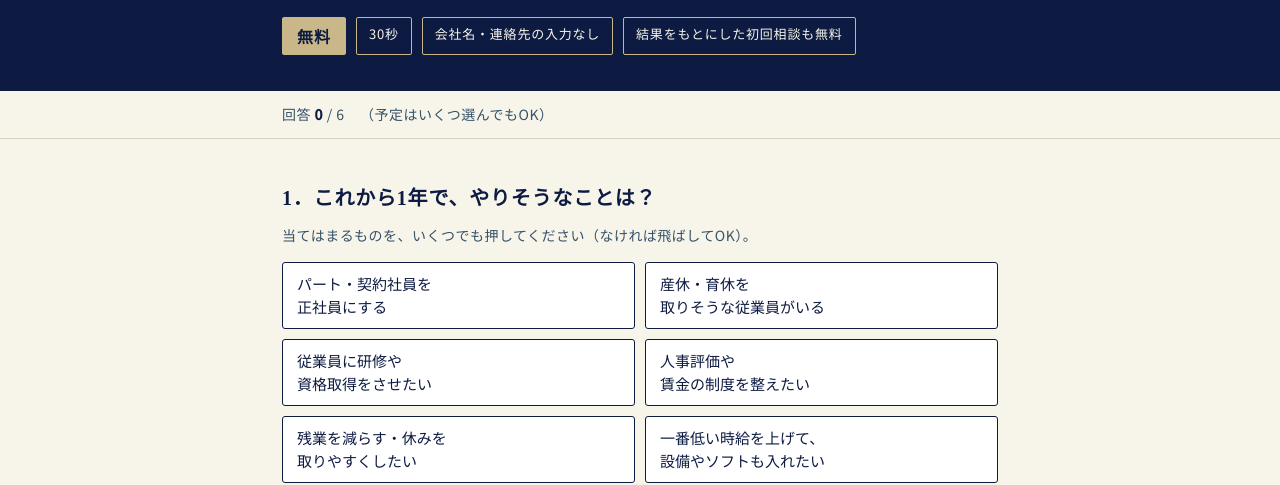
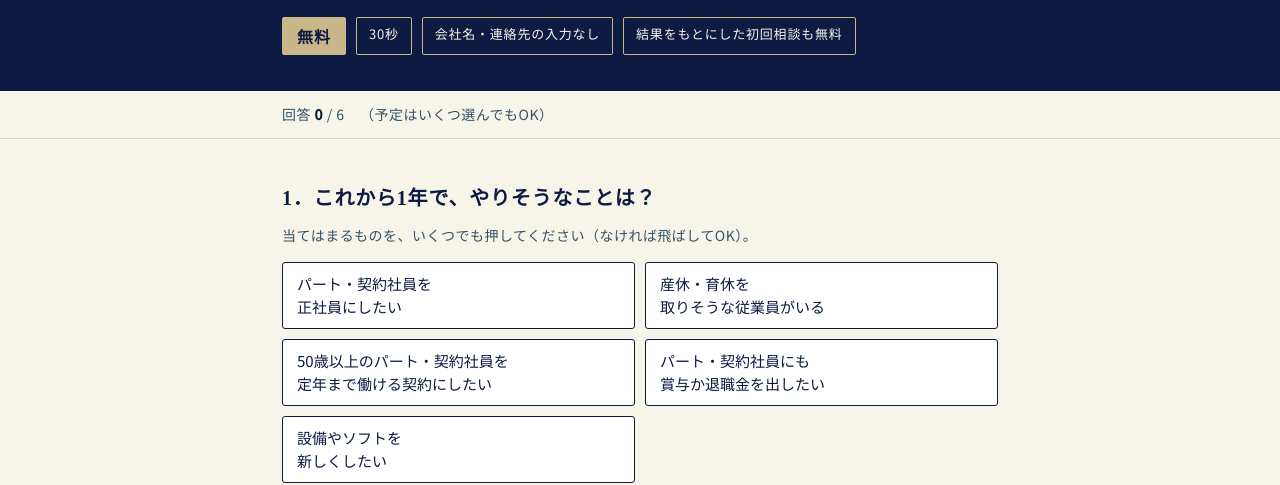
Before and after one commit to exhoumu/exhoumu.github.io, a plain HTML site: page check.html in a window 1280 px wide. Shown: the part 347-832 px from the top of the page. Drawn offline with Linux system fonts and the light colour scheme.

Commit message:
30秒チェック：助成金のラインナップと言葉を見直し（人開金・評価制度を外し、無期転換・賞与退職金を追加、設備は業務改善と働き方改革をまとめて表示）
Co-Authored-By: Claude Opus 5.5 <noreply@anthropic.com>
Claude-Session: https://claude.ai/code/session_014weCxJY7tZ5NugDZfqVeVQ

```diff
--- a/check.html
+++ b/check.html
@@ -152,19 +152,26 @@ const BASE = [
   {id:'keiyaku', q:'従業員全員と、雇用契約書（労働条件通知書）を交わしていますか？', h:'', ng:'労働条件の書面', why:'申請の際に提出を求められることが多い書類です。労働条件の明示は法律上の義務でもあります。'},
   {id:'chobo', q:'毎日の出退勤の時刻と、毎月の給与の内訳を記録していますか？', h:'出勤簿（タイムカード）と賃金台帳のことです。給与ソフトで作っていれば「はい」です。', ng:'出勤簿・賃金台帳', why:'多くの助成金で提出を求められます。記録がないと、要件を満たしていることを示せません。'},
   {id:'kisoku', q:'就業規則がありますか？', h:'従業員が10人以上の会社は、労働基準監督署への届出が必要です。', ng:'就業規則', why:'多くの助成金は、取り組む制度を就業規則に定めていることが条件です。'},
-  {id:'zangyo', q:'残業代を法律どおりに支払い、残業がある場合は36協定を届け出ていますか？', h:'残業がない場合は「はい」を選んでください。', ng:'残業代と36協定', why:'残業代の未払いや36協定のない残業は法令違反になり、助成金を受けられない原因になります。'}
+  {id:'zangyo', q:'残業代を法律どおりに支払い、残業がある場合は36協定を届け出ていますか？', h:'36協定は、残業をさせるために労働基準監督署へ出す届出です。残業がない場合は「はい」を選んでください。', ng:'残業代と36協定', why:'残業代の未払いや36協定のない残業は法令違反になり、助成金を受けられない原因になります。'}
+];
+const PLANS = [
+  {id:'seishain', label:'パート・契約社員を<br>正社員にしたい'},
+  {id:'ikukyu', label:'産休・育休を<br>取りそうな従業員がいる'},
+  {id:'muki', label:'50歳以上のパート・契約社員を<br>定年まで働ける契約にしたい'},
+  {id:'shoyo', label:'パート・契約社員にも<br>賞与か退職金を出したい'},
+  {id:'setsubi', label:'設備やソフトを<br>新しくしたい'}
 ];
 const SUBS = [
-  {id:'seishain', plan:'パート・契約社員を<br>正社員にする', name:'キャリアアップ助成金', course:'正社員化コース', amt:'1人あたり 40万〜80万円', amtNote:'有期雇用から正社員にした場合', merits:['人が定着しやすくなる','求人に「正社員登用あり」と書けて、採用に強くなる'], need:['koyo','nofu','keiyaku','chobo','kisoku'], cond:'正社員にする前に、就業規則などに転換制度を定め、計画を届け出る必要があります。', link:'https://www.mhlw.go.jp/stf/seisakunitsuite/bunya/package_00007.html'},
-  {id:'ikukyu', plan:'産休・育休を<br>取りそうな従業員がいる', name:'両立支援等助成金', course:'育児休業等支援コース／出生時両立支援コース（男性の育休）／育休中等業務代替支援コース', amt:'育休の取得時 30万円 など', amtNote:'復帰時にも支給。男性の育休は1人目20万円（条件で30万円）。休業中の仕事を代わりに担う人への手当や、代わりの人の雇用にも支給（代わりの人を新たに雇い1年以上なら81万円など）。組み合わせて申請できます', merits:['「産休・育休が取れる会社」として、採用で選ばれやすくなる','休む人がいても回る職場の仕組みができ、復帰後も辞めにくくなる'], need:['koyo','nofu','keiyaku','chobo','kisoku'], cond:'育休の制度を就業規則に定め、面談や業務の引継ぎなど決められた手順を育休の前に行う必要があります。産休から続けて育休を取る場合も対象です。', link:'https://www.mhlw.go.jp/content/001716053.pdf'},
-  {id:'kenshu', plan:'従業員に研修や<br>資格取得をさせたい', name:'人材開発支援助成金', course:'人材育成支援コースなど', amt:'研修費の一部＋研修中の賃金の一部', amtNote:'コースや研修の時間によって変わります', merits:['研修費の負担を抑えて、人が育つ','できる仕事が増え、任せられる人が増える'], need:['koyo','nofu','keiyaku','chobo'], cond:'研修を始める前に計画を届け出る必要があります。', link:'https://www.mhlw.go.jp/stf/seisakunitsuite/bunya/koyou_roudou/koyou/kyufukin/d01-1.html'},
-  {id:'hyoka', plan:'人事評価や<br>賃金の制度を整えたい', name:'人材確保等支援助成金', course:'雇用管理制度・雇用環境整備助成コース', amt:'人事評価制度の導入で 50万円', amtNote:'賃金規定制度なども対象。賃上げを行わない場合は40万円', merits:['評価の基準がはっきりして、不満や離職が減る','昇給や賞与の説明がしやすくなる'], need:['koyo','nofu','keiyaku','chobo','kisoku'], cond:'制度を導入したあと、離職率が下がることが支給の条件です。', link:'https://www.mhlw.go.jp/stf/seisakunitsuite/bunya/package_00007.html'},
-  {id:'jikan', plan:'残業を減らす・休みを<br>取りやすくしたい', name:'働き方改革推進支援助成金', course:'労働時間短縮・年休促進支援コース', amt:'かかった費用の 原則3/4', amtNote:'上限は取り組みの成果目標によって25万〜250万円など', merits:['勤怠の記録が正確になり、未払い残業のリスクが減る','休みが取りやすくなり、採用でアピールできる'], need:['koyo','nofu','chobo','zangyo'], cond:'勤怠管理のソフトや機器の導入などが対象です。毎年度、受付期間と予算に限りがあります。', link:'https://www.mhlw.go.jp/content/001696140.pdf'},
-  {id:'chinage', plan:'一番低い時給を上げて、<br>設備やソフトも入れたい', name:'業務改善助成金', course:'', amt:'設備費の 最大4/5（上限 最大600万円）', amtNote:'時給を50円以上引き上げることなどが条件', merits:['設備で仕事が速くなり、賃上げの原資をつくれる','最低賃金の引き上げに前もって備えられる'], need:['koyo','nofu','chobo'], cond:'例年、最低賃金が改定される秋の前に受付があります。申請前に賃上げや設備の購入をすると対象外です。', link:'https://www.mhlw.go.jp/content/11200000/001693381.pdf'}
+  {id:'seishain', p:'seishain', name:'キャリアアップ助成金', course:'正社員化コース', amt:'1人あたり 40万〜80万円', amtNote:'契約期間のあるパート・契約社員を正社員にした場合。雇ってからの期間などで金額が変わります', merits:['人が定着しやすくなる','求人に「正社員登用あり」と書けて、採用に強くなる'], need:['koyo','nofu','keiyaku','chobo','kisoku'], cond:'正社員にする前に、「正社員になれる制度」を就業規則に書き、計画を労働局に出しておく必要があります。正社員にしたあとの給与を、前より3%以上上げることも条件です。', link:'https://www.mhlw.go.jp/stf/seisakunitsuite/bunya/package_00007.html'},
+  {id:'ikukyu', p:'ikukyu', name:'両立支援等助成金', course:'育児休業等支援コース など', amt:'1人につき 60万円', amtNote:'育休を取ったときに30万円、育休から職場に戻ったときに30万円。1つの会社で2人まで。ほかに、男性が育休を取ったとき（1人目20万円〜）や、休んでいる人の仕事を代わりに担う人に手当を出したときなどにも出ます', merits:['「産休・育休が取れる会社」として、採用で選ばれやすくなる','休む人がいても回る職場の仕組みができ、復帰後も辞めにくくなる'], need:['koyo','nofu','keiyaku','chobo','kisoku'], cond:'育休を取る前に、本人と面談して復帰までの計画をつくり、仕事の引継ぎをするなど、決められた手順が必要です。育休の制度を就業規則に書いておくことも条件です。産休から続けて育休を取る場合も対象です。', link:'https://www.mhlw.go.jp/content/001716053.pdf'},
+  {id:'muki', p:'muki', name:'65歳超雇用推進助成金', course:'高年齢者無期雇用転換コース', amt:'1人あたり 40万円', amtNote:'1年に10人まで。対象は、50歳以上で定年より前のパート・契約社員です', merits:['ベテランが安心して長く働けて、技術や経験が社内に残る','人手が足りない中でも、経験のある人を手放さずに済む'], need:['koyo','nofu','keiyaku','chobo','kisoku'], cond:'契約を変える前に、「定年まで働ける契約に変える制度」を就業規則に書き、変える日の3か月前までに計画を出しておく必要があります。契約期間のある働き方を、通算1年以上5年以内続けている人が対象です。', link:'https://www.mhlw.go.jp/stf/newpage_55142.html'},
+  {id:'shoyo', p:'shoyo', name:'キャリアアップ助成金', course:'賞与・退職金制度導入コース', amt:'1つの事業所につき 40万円', amtNote:'賞与と退職金を同時に始めると56.8万円', merits:['パートや契約社員のやる気が上がり、辞めにくくなる','「パートにも賞与あり」と求人に書けて、採用に強くなる'], need:['koyo','nofu','keiyaku','chobo','kisoku'], cond:'パート・契約社員の全員に賞与か退職金を出す制度を就業規則に書き、計画を先に出しておく必要があります。賞与は1人5万円以上（6か月分として）などの決まりがあり、そのために基本給を下げることはできません。', link:'https://www.mhlw.go.jp/content/001508011.pdf'},
+  {id:'chinage', p:'setsubi', name:'業務改善助成金', course:'', amt:'かかった費用の 最大4/5（上限 最大600万円）', amtNote:'社内で一番低い時給を50円以上上げることが条件です。上限は、上げる額と人数で変わります', merits:['設備で仕事が速くなり、賃上げの元手をつくれる','最低賃金の引き上げに前もって備えられる'], need:['koyo','nofu','chobo'], cond:'例年、最低賃金が変わる秋の前に受付があります。申請の前に時給を上げたり、設備を買ったりすると対象外です。', link:'https://www.mhlw.go.jp/content/11200000/001693381.pdf'},
+  {id:'jikan', p:'setsubi', name:'働き方改革推進支援助成金', course:'労働時間短縮・年休促進支援コース', amt:'かかった費用の 原則3/4（上限 最大250万円）', amtNote:'勤怠管理のソフトや、仕事を効率よくする機器などが対象です。残業を減らす・休みを取りやすくするといった目標の達成が条件で、上限は目標によって25万〜250万円。賃上げをすると上乗せがあります', merits:['勤怠の記録が正確になり、未払い残業のリスクが減る','休みが取りやすくなり、採用でアピールできる'], need:['koyo','nofu','chobo','zangyo'], cond:'買う前に申請し、交付が決まってから買う必要があります。毎年度、受付期間と予算に限りがあります。', link:'https://www.mhlw.go.jp/content/001696140.pdf'}
 ];
 const A = {}; const P = new Set();
 const plans = document.getElementById('plans');
-plans.innerHTML = SUBS.map(x=>`<button type="button" data-p="${x.id}" aria-pressed="false">${x.plan}</button>`).join('');
+plans.innerHTML = PLANS.map(x=>`<button type="button" data-p="${x.id}" aria-pressed="false">${x.label}</button>`).join('');
 plans.addEventListener('click', e=>{const b=e.target.closest('button'); if(!b) return; const id=b.dataset.p; if(P.has(id)){P.delete(id);b.setAttribute('aria-pressed','false')}else{P.add(id);b.setAttribute('aria-pressed','true')}});
 const qs = document.getElementById('qs');
 qs.innerHTML = BASE.map((x,i)=>`<div class="q" data-i="${x.id}"><p><span class="no-num">${i+1}</span>${x.q}</p><small>${x.h}</small><div class="ans"><button type="button" data-v="y" aria-pressed="false">はい</button><button type="button" data-v="n" aria-pressed="false">いいえ</button><button type="button" data-v="u" aria-pressed="false">わからない</button></div></div>`).join('');
@@ -182,8 +189,8 @@ go.addEventListener('click', show);
 const nameOf = id => BASE.find(x=>x.id===id).ng;
 function show(){
   const ng=BASE.filter(x=>A[x.id]==='n'), un=BASE.filter(x=>A[x.id]==='u'), ok=BASE.filter(x=>A[x.id]==='y');
-  const picked = SUBS.filter(x=>P.has(x.id));
-  const list = picked.length ? picked : SUBS.filter(x=>['seishain','ikukyu','hyoka'].includes(x.id));
+  const picked = SUBS.filter(x=>P.has(x.p));
+  const list = picked.length ? picked : SUBS.filter(x=>['seishain','ikukyu','chinage'].includes(x.id));
   let h = '<div class="rhead">';
   if(picked.length){ h += `<h2>使えるかもしれない<br>助成金が <b>${picked.length}つ</b> あります</h2><p>予定していることに合わせて、代表的な助成金と金額の目安をまとめました。どれも、会社の環境が良くなる取り組みにお金が出る制度です。</p>`; }
   else { h += `<h2>こんな助成金があります</h2><p>予定が決まっていなくても、多くの会社で使われている代表的な助成金です。取り組みを決める前に知っておくと、使える場面を逃しません。</p>`; }
@@ -215,7 +222,8 @@ function summary(picked, ok, ng, un, form){
   if(!form) L.push('育守法務事務所 御中','');
   L.push('30秒チェックの結果をもとに、初回相談（無料）を希望します。','');
   L.push('■ これから1年でやりそうなこと');
-  if(picked.length) picked.forEach(x=>L.push('・'+x.plan.replace(/<br>/g,'')+'（'+x.name+'）')); else L.push('・特になし／未定');
+  const pp = PLANS.filter(x=>P.has(x.id));
+  if(pp.length) pp.forEach(x=>L.push('・'+x.label.replace(/<br>/g,'')+'（'+SUBS.filter(y=>y.p===x.id).map(y=>y.name).join('・')+'）')); else L.push('・特になし／未定');
   L.push('','■ 会社の状況');
   BASE.forEach(x=>L.push('・'+x.ng+'：'+({y:'はい',n:'いいえ',u:'わからない'})[A[x.id]]));
   if(!form) L.push('','■ 会社名・お名前・ご連絡先（ご記入ください）','会社名：','お名前：','電話またはメール：','ご希望の連絡方法・時間帯：');
```
